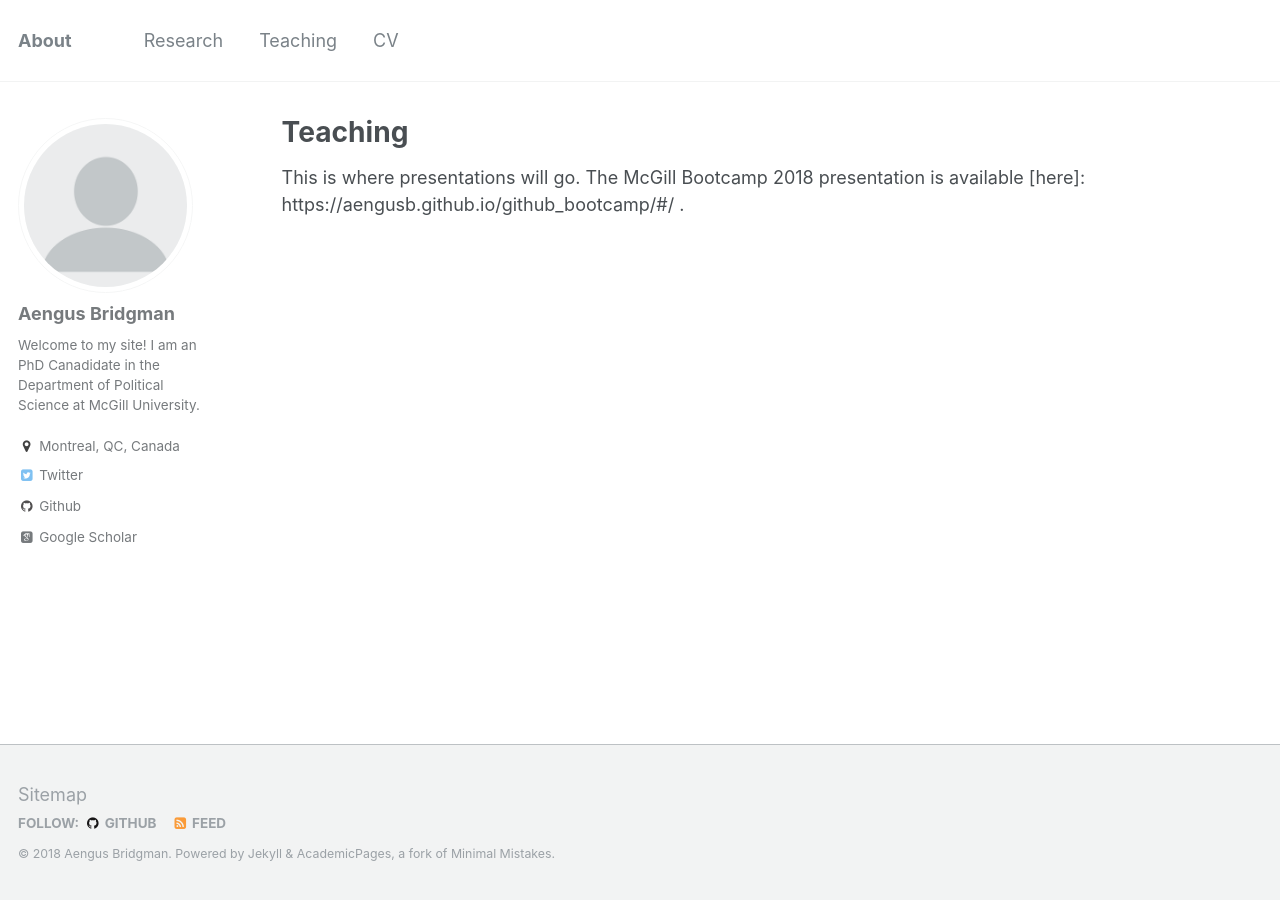
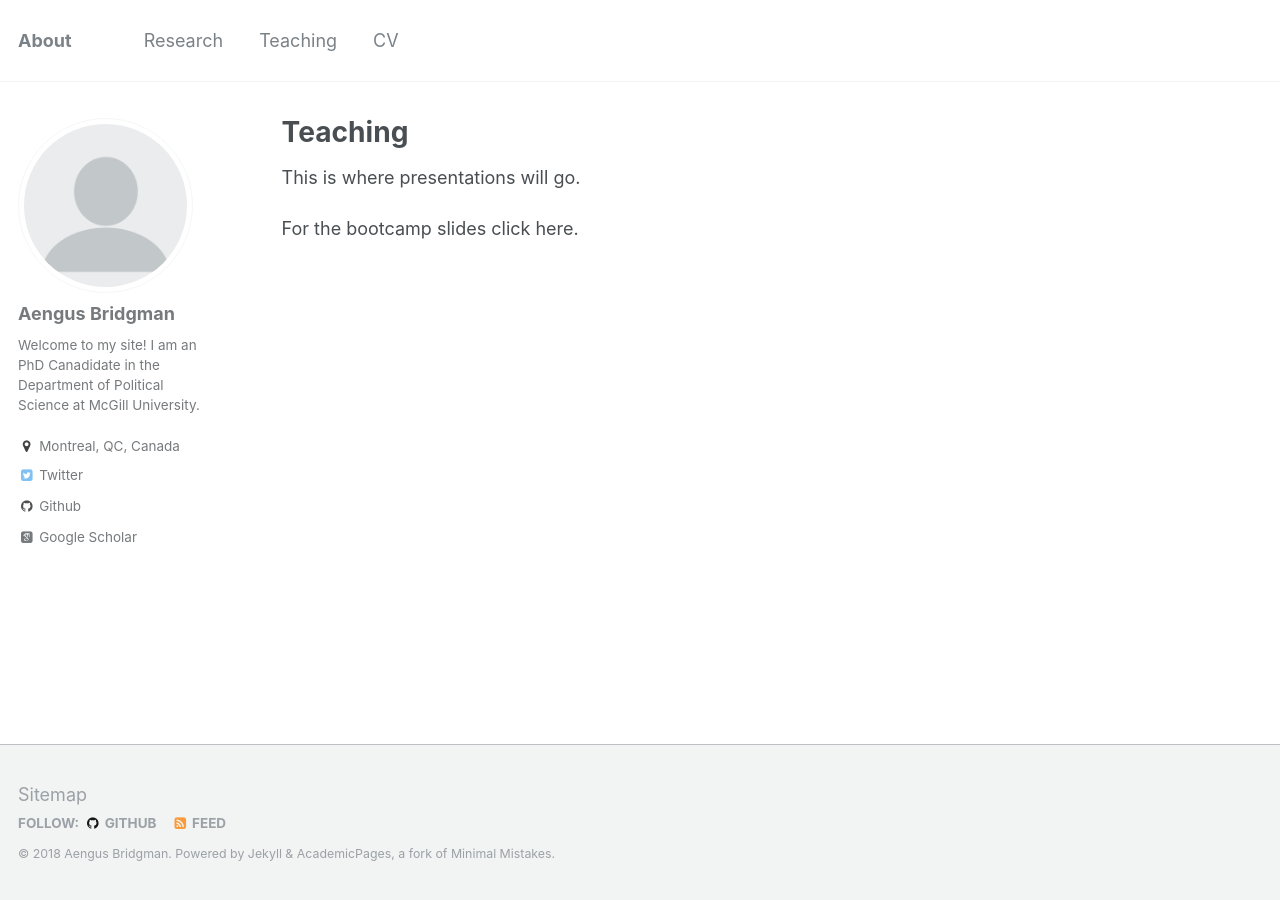
Before and after one commit to costinciobanu/costinciobanu.github.io, a Jekyll site: the page built from _pages/teaching.md, in a window 1280 px wide. Built offline with Jekyll 4.4.1, drawn with Linux system fonts in a browser that asks for light colours; some web fonts are replaced.

Commit message:
added link to bootcamp slides

```diff
--- a/_pages/teaching.md
+++ b/_pages/teaching.md
@@ -7,4 +7,6 @@ author_profile: true
 
 {% include base_path %}
 
-This is where presentations will go. The McGill Bootcamp 2018 presentation is available [here]: https://aengusb.github.io/github_bootcamp/#/ .
+This is where presentations will go.
+
+For the bootcamp slides click <a href="https://aengusb.github.io/github_bootcamp/#">here</a>.
```
